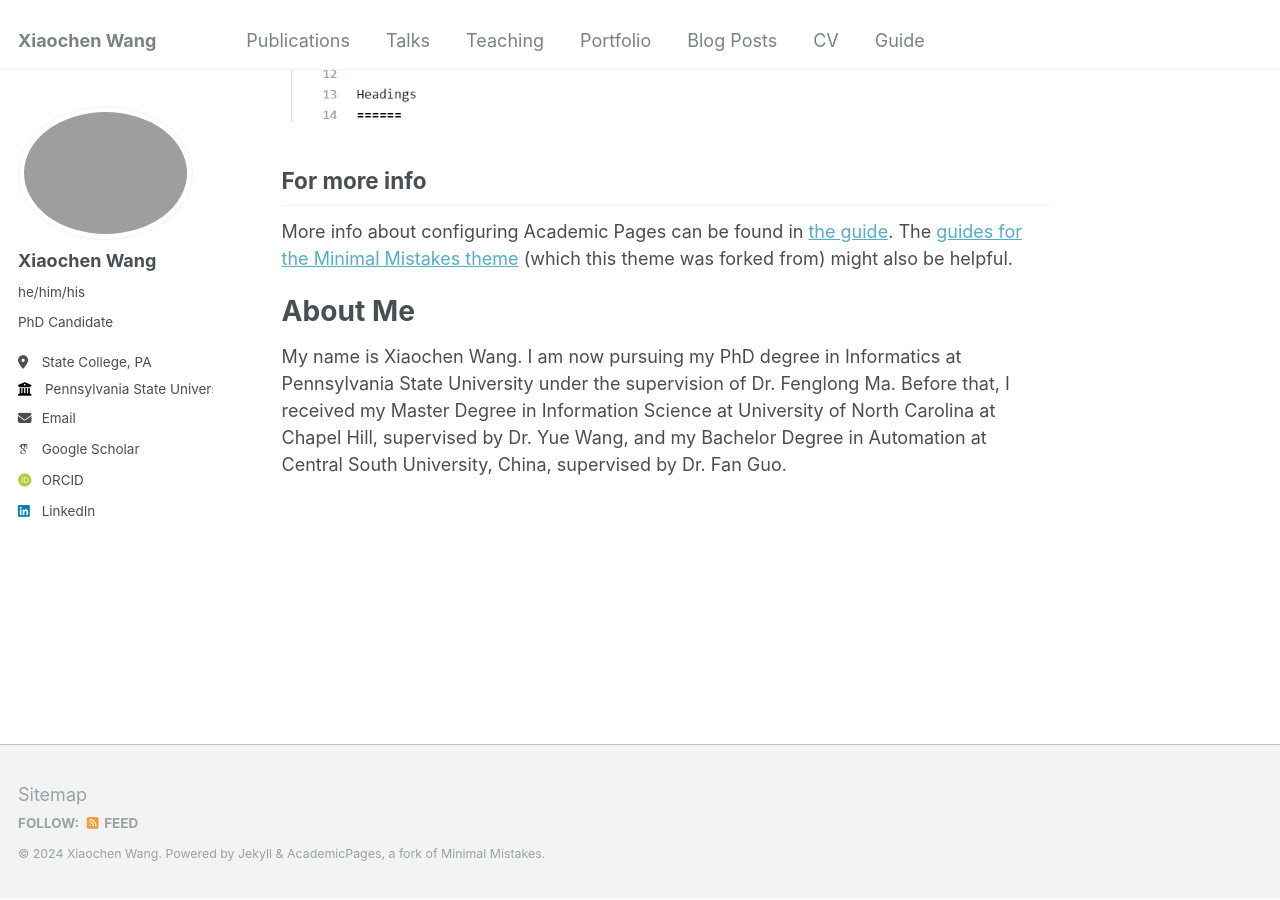
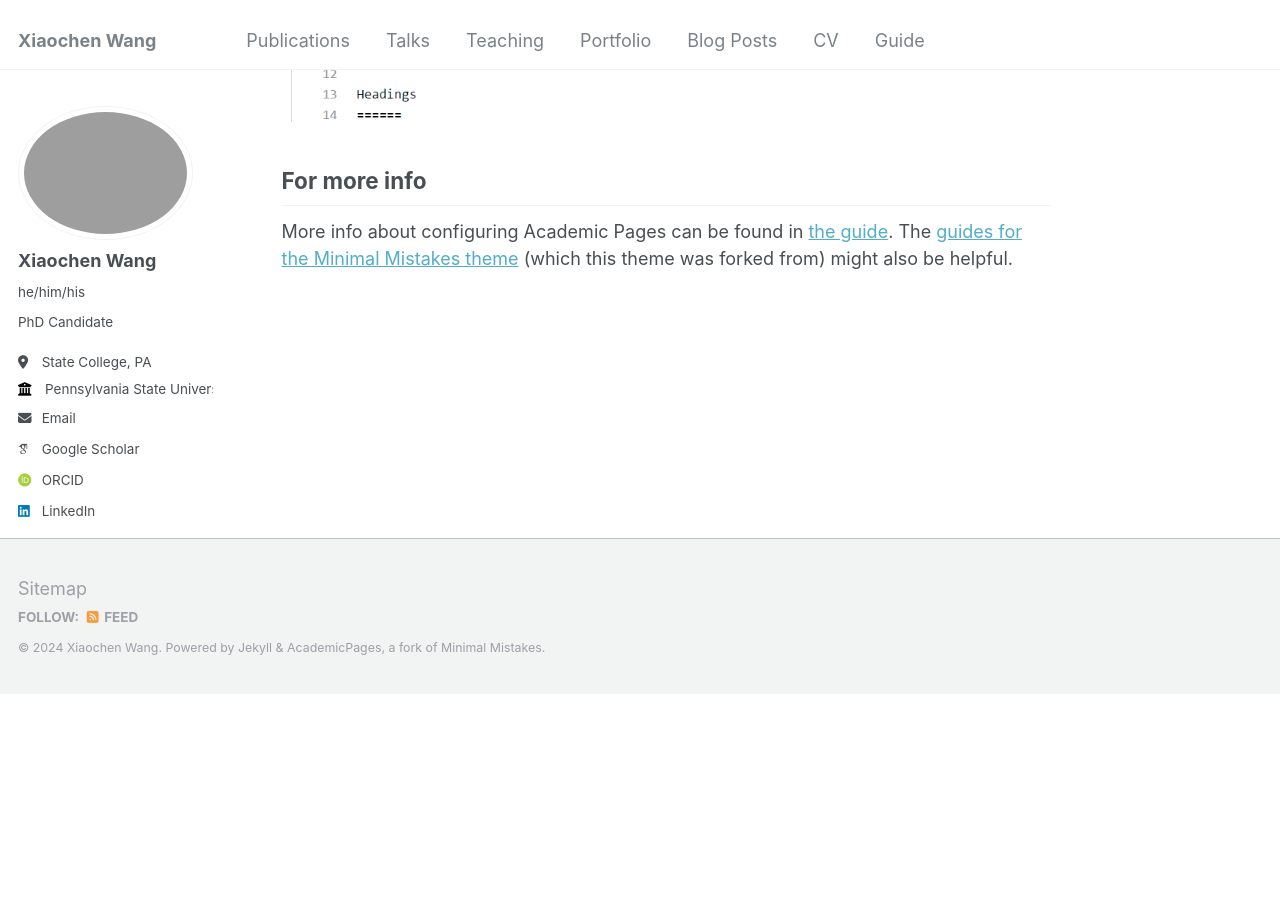
Before and after one commit to XiaochenWang-PSU/XiaochenWang-PSU.github.io, a Jekyll site: the page built from _pages/about.md, in a window 1280 px wide and 900 px high, scrolled down 3054 px. Built offline with Jekyll 4.4.1, drawn with Linux system fonts in a browser that asks for light colours; some web fonts are replaced; our own code applies the rules of GitHub Pages for plain Markdown files; after the commit the page ends 3747 px from its top, so only the background shows below that.

Commit message:
Update about.md

```diff
--- a/_pages/about.md
+++ b/_pages/about.md
@@ -52,9 +52,3 @@ Example: editing a markdown file for a talk
 For more info
 ------
 More info about configuring Academic Pages can be found in [the guide](https://academicpages.github.io/markdown/). The [guides for the Minimal Mistakes theme](https://mmistakes.github.io/minimal-mistakes/docs/configuration/) (which this theme was forked from) might also be helpful.
-
-
-
-About Me
-======
-My name is Xiaochen Wang. I am now pursuing my PhD degree in Informatics at Pennsylvania State University under the supervision of Dr. Fenglong Ma. Before that, I received my Master Degree in Information Science at University of North Carolina at Chapel Hill, supervised by Dr. Yue Wang, and my Bachelor Degree in Automation at Central South University, China, supervised by Dr. Fan Guo.
```
